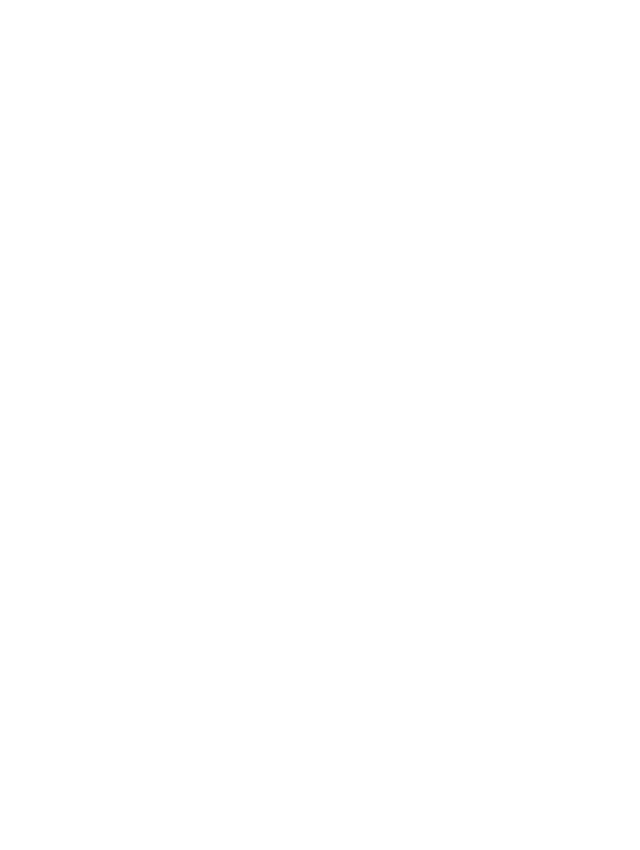
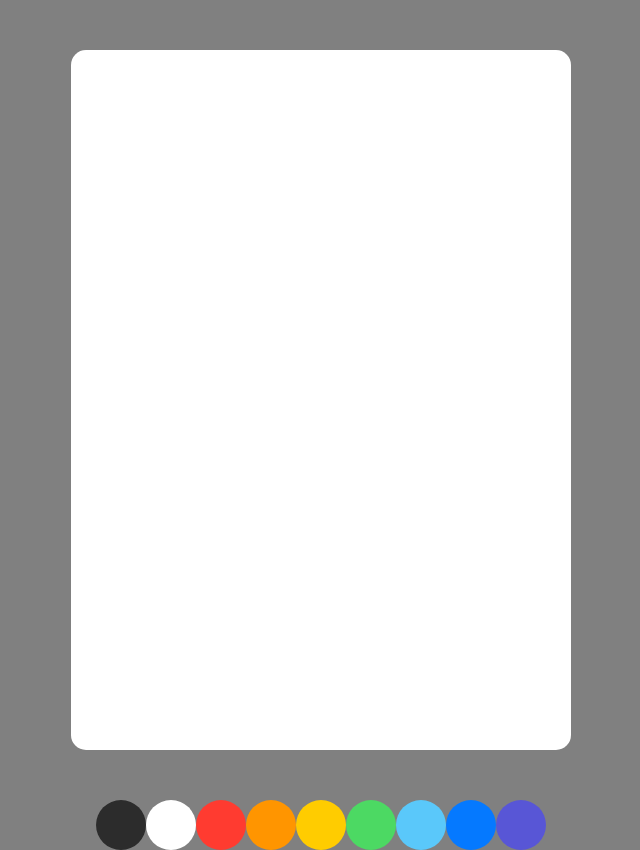
Before and after one commit to David-Lee-dev/Vanilla-js-study, a plain HTML site: page 01_paint_clone_coding/index.html in a window 1280 px wide. Shown: the whole page, without its empty margins (319-959 px from the left). Before the commit the page ends 800 px from the top, so only its background shows below. Drawn offline with nearby package versions, Linux system fonts and the light colour scheme.

Commit message:
Add setup

```diff
--- a/01_paint_clone_coding/index.html
+++ b/01_paint_clone_coding/index.html
@@ -6,12 +6,26 @@
   <meta http-equiv="X-UA-Compatible" content="IE=edge">
   <meta name="viewport" content="width=device-width, initial-scale=1.0">
   <link rel="stylesheet" href="styles.css">
+  <link rel="stylesheet" href="https://cdn.jsdelivr.net/npm/reset-css@5.0.1/reset.min.css">
   <script defer src="app.js"></script>
   <title>PaintJS</title>
 </head>
 
 <body>
-
+  <canvas id="jsCanvas" class="canvas"></canvas>
+  <div class="controls">
+    <div class="controls__colors" id="jsColors">
+      <div class="controls__color" style="background-color:#2c2c2c;"></div>
+      <div class="controls__color" style="background-color:white;"></div>
+      <div class="controls__color" style="background-color:#ff3b30"></div>
+      <div class="controls__color" style="background-color:#ff9500"></div>
+      <div class="controls__color" style="background-color:#ffcc00"></div>
+      <div class="controls__color" style="background-color:#4cd963"></div>
+      <div class="controls__color" style="background-color:#5ac8fa"></div>
+      <div class="controls__color" style="background-color:#0579ff"></div>
+      <div class="controls__color" style="background-color:#5856d6"></div>
+    </div>
+  </div>
 </body>
 
 </html>
--- a/01_paint_clone_coding/styles.css
+++ b/01_paint_clone_coding/styles.css
@@ -0,0 +1,31 @@
+body {
+  background-color: gray;
+  display: flex;
+  flex-direction: column;
+  align-items: center;
+}
+
+.canvas {
+  width: 500px;
+  height: 700px;
+  background-color: white;
+  border-radius: 15px;
+  margin-top: 50px;
+  box-shadow: 0 4px 6px rgba(50, 50, 93, 0, 11), 0 4px 6px rgba(50, 50, 93, 0, 11);
+}
+
+.controls {
+  margin-top: 50px;
+}
+
+.controls .controls__colors {
+  display: flex;
+}
+
+.controls__colors .controls__color {
+  width: 50px;
+  height: 50px;
+  box-shadow: 0 4px 6px rgba(50, 50, 93, 0, 11), 0 4px 6px rgba(50, 50, 93, 0, 11);
+  border-radius: 50%;
+  cursor: pointer;
+}
```
